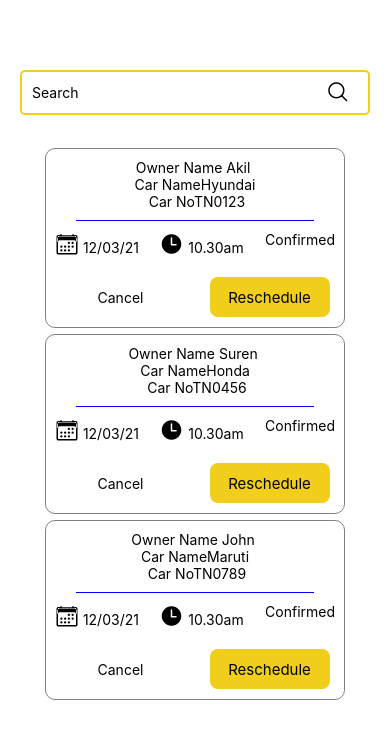
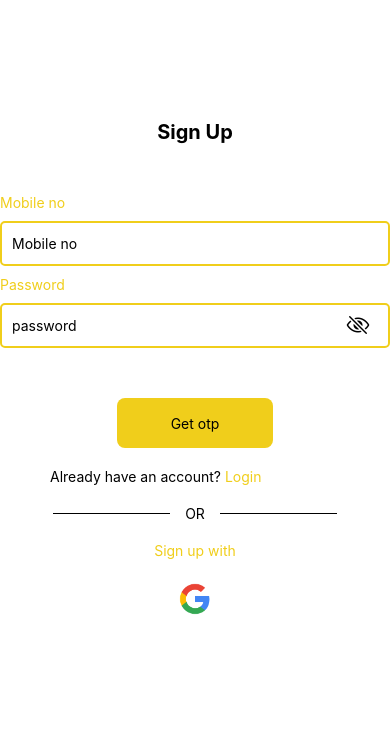
Before and after one commit to Avan95viiknesh/Car-Care, a React Native app: screen /Shedule in a window 390 px wide. Shown: the top 738 px of the page. Built offline with nearby package versions, Linux system fonts and the light colour scheme.

Commit message:
today commit

```diff
--- a/App.js
+++ b/App.js
@@ -1,10 +1,9 @@
-import ScheduleApp from "./components/AppComponents/Sidebar/components/ScheduleApp";
 import Home from "./Home";
 
 export default function App() {
   return (
     <>
-     <ScheduleApp />
+      <Home />
     </>
   );
 }
--- a/components/AppComponents/AppStyle.js
+++ b/components/AppComponents/AppStyle.js
@@ -5,6 +5,7 @@ export default StyleSheet.create({
   container: {
     flex: 1,
     justifyContent: "center",
+    alignItems:'center',
     backgroundColor: "#FFFFFF",
     padding: 20,
     height: "100%",
@@ -28,7 +29,7 @@ export default StyleSheet.create({
   },
 
   cardSection: {
-     borderRadius:10, margin:3, borderColor: '#FFFFFF', borderWidth: 1, height: 80, width: 76,
+     borderRadius:10, margin:3, borderColor: '#F0CE1B', borderWidth: 1, height: 80, width: 76,
   },
 
 cardDetails : {
--- a/components/AppComponents/Main.js
+++ b/components/AppComponents/Main.js
@@ -5,6 +5,7 @@ import About from "./About";
 import Ionicons from "react-native-vector-icons/Ionicons";
 import Profile from "./Profile";
 import Offer from "./Offer";
+import ScheduleApp from "./Sidebar/components/ScheduleApp";
 
 const Tab = createBottomTabNavigator();
 
@@ -17,7 +18,7 @@ const Main = () => {
           component={Home}
           options={{
 
-            headerTitle:  ()=> <Image  source={require('../../assets/images/App/Home/tab-icon.png')} />,
+            headerTitle:  ()=> <Image  source={require('../../assets/images/App/Home/tab-icon.png')}  /> ,
             tabBarIcon: () => <Ionicons name="home" size={30} color="#F0CE1B" />,
           }}
         />
@@ -29,8 +30,8 @@ const Main = () => {
           }}
         />
         <Tab.Screen
-          name="About"
-          component={About}
+          name="Shedule"
+          component={ScheduleApp}
           options={{
             tabBarIcon: () => <Ionicons name="heart" size={30} color="#F0CE1B" />,
           }}
--- a/components/AppComponents/Offer.js
+++ b/components/AppComponents/Offer.js
@@ -1,10 +1,11 @@
 import { View, Text } from 'react-native'
 import React from 'react'
+import AppStyle from './AppStyle'
 
 export default function Offer() {
   return (
-    <View>
-      <Text> </Text>
+    <View style={[AppStyle.container,{backgroundColor:'#F0CE1B'}]}>
+      <Text style={{fontSize:30}}> Special Offers Coming Soon !!! </Text>
     </View>
   )
 }
--- a/components/AppComponents/Sidebar/components/ScheduleApp.js
+++ b/components/AppComponents/Sidebar/components/ScheduleApp.js
@@ -4,6 +4,7 @@ import {
   View,
   FlatList,
   TouchableOpacity,
+  ScrollView,
 } from "react-native";
 import React from "react";
 import InputField from "../../../login/InputField";
@@ -14,35 +15,46 @@ import LoginStyle from "../../../login/LoginStyle";
 const sheduleDetails = [
   {
     id: "1",
-    ownerName: "Akil",
+    ownerName: "Akil (Anna nagar) ",
     carName: "Hyundai",
     carNo: "TN0123",
   },
   {
     id: "2",
-    ownerName: "Suren",
+    ownerName: "Suren (Saidapet)",
     carName: "Honda",
     carNo: "TN0456",
   },
   {
     id: "3",
-    ownerName: "John",
+    ownerName: "John (Tambaram)",
     carName: "Maruti",
     carNo: "TN0789",
   },
 ];
 
-export default function ScheduleApp() {
+export default function ScheduleApp({delivery}) {
   return (
+ <>
+         <ScrollView  style={{flex: 1}}>
+
             <View style={SidebarStyle.container}>
+
                  <View style={{ margin: 20 }}>
-        <InputField placeholder="Search" />
+                   <InputField placeholder="Search"   />
                    <Icon
                      name="search-outline"
                      size={24}
                      style={{ position: "absolute", right: 20, bottom: 20 }}
                    />
                  </View>
+
+                 {
+
+                     delivery ?  (
+                            <Text style={{paddingHorizontal:30, marginBottom:20, fontWeight:'bold', fontSize:20}}>Recent delivered cars <Text style={{color:'green'}} > (10)</Text> </Text>
+                        ) : ''
+                 }
 
                  <View>
                    <FlatList
@@ -52,12 +64,46 @@ export default function ScheduleApp() {
                        alignItems: "center",
                      }}
                      renderItem={({ item }) => (
-            <TouchableOpacity style={SidebarStyle.cardSection}>
+                       <View style={SidebarStyle.cardSection}>
+
                          <View style={SidebarStyle.cardlist}>
-                <Text>Owner Name {item.ownerName} </Text>
-                <Text> Car Name{item.carName} </Text>
-                <Text> Car No{item.carNo}</Text>
+
+                           <View
+                             style={{
+                               flexDirection: "row",
+                               justifyContent: "space-between",
+
+                             }}
+                           >
+
+                             <Text style={{ color: "blue",fontWeight:'bold',   }}> Owner Name </Text>
+                             <Text style={{ fontWeight:'bold',  }}>{item.ownerName} </Text>
                            </View>
+
+                           <View
+                             style={{
+                               flexDirection: "row",
+                               justifyContent: "space-between",
+                               paddingVertical:5
+                             }}
+                           >
+                             <Text  style={{ color: "blue",fontWeight:'bold',   }}> Car Name</Text>
+                             <Text >{item.carName} </Text>
+                           </View>
+
+                           <View
+                             style={{
+                               flexDirection: "row",
+                               justifyContent: "space-between",
+                             }}
+                           >
+                             <Text style={{ color: "blue",fontWeight:'bold',  }}> Car No</Text>
+
+                             <Text>{item.carNo}</Text>
+                           </View>
+
+                         </View>
+
                          <Text
                            style={{
                              height: 1,
@@ -65,28 +111,56 @@ export default function ScheduleApp() {
                              backgroundColor: "blue",
                              marginLeft: 30,
                            }}
+                         ></Text>
+                         <View
+                           style={{
+                             flex: 1,
+                             flexDirection: "row",
+                             justifyContent: "space-between",
+                             marginTop: 10,
+                             marginHorizontal: 10,
+                           }}
                          >
-
+                           <Text>
+                             <Icon name="calendar-outline" size={18} />{" "}
+                             <Text> 12/03/21</Text>
                            </Text>
-              <View style={{flex:1, flexDirection:'row', justifyContent:'space-between', marginTop:10, marginHorizontal:5  }} >
-                <Text   > <Icon name="calendar-outline" size={24} /> 12/03/21</Text>
-                <Text> <Icon name="time" size={24} /> 10.30am</Text>
-                <Text> Confirmed </Text>
+                           <Text>
+                             <Icon name="time" size={18} /> <Text>10.30am </Text>
+                           </Text>
+                           <Text>
+                             <Icon name="ellipse" size={10} color="green" />{" "}
+                             <Text>Confirmed</Text>
+                           </Text>
                          </View>
 
-              <View style={{flexDirection: 'row', justifyContent:'space-around', marginVertical:10}} >
-                <TouchableOpacity style={ SidebarStyle.cancelBtn}>
+                        {
+                            delivery ? '' : (
+                                <View
+                                style={{
+                                  flexDirection: "row",
+                                  justifyContent: "space-around",
+                                  marginVertical: 10,
+                                }}
+                              >
+                                <TouchableOpacity style={SidebarStyle.cancelBtn}>
                                   <Text>Cancel</Text>
                                 </TouchableOpacity>
-                <TouchableOpacity style={ SidebarStyle.scheduleBtn} >
-                    <Text style={SidebarStyle.btnText} >Reschedule</Text>
+                                <TouchableOpacity style={SidebarStyle.scheduleBtn}>
+                                  <Text style={SidebarStyle.btnText}>Reschedule</Text>
                                 </TouchableOpacity>
+                              </View> )
+                        }
                        </View>
-            </TouchableOpacity>
                      )}
                    />
                  </View>
+
                </View>
+            </ScrollView>
+
+ </>
+
   );
 }
 
--- a/components/AppComponents/Sidebar/components/SibebarStyle.js
+++ b/components/AppComponents/Sidebar/components/SibebarStyle.js
@@ -1,27 +1,30 @@
 import { StyleSheet } from "react-native";
 
 export default StyleSheet.create({
+
+
   container: {
     flex: 1,
-    marginTop: 50,
-    backgroundColor: "#FFFFFF",
+    padding: 20,
+    height: "100%",
+
   },
 
   cardSection: {
     borderRadius: 10,
     margin: 3,
     borderColor: "grey",
-    borderWidth: 1,
+    borderWidth: 2,
+    height: 200,
+    width: 300,
 
-    height: 180,
-    width: 300,
   },
 
   cardlist: {
     flexDirection: "column",
-    justifyContent: "space-between",
-    alignItems: "center",
+    justifyContent:'space-between',
     padding: 10,
+
   },
 
   scheduleBtn: {
@@ -40,7 +43,7 @@ export default StyleSheet.create({
     alignItems: "center",
     justifyContent: "center",
     backgroundColor: "#FFFF",
-    borderColor:'#0000',
+    borderColor:'#000',
     borderWidth: 1,
     width: 120,
     height:40,
--- a/components/login/LoginStyle.js
+++ b/components/login/LoginStyle.js
@@ -107,16 +107,16 @@ export default StyleSheet.create({
 
   popCard: {
     position: "absolute",
-    top: 260,
-    left: 60,
+    top: 220,
+    left: 55,
     borderRadius: 20,
     width: 250,
     height: 250,
     alignItems: "center",
-    backgroundColor: "#e0ffff",
+    backgroundColor: "#ffff00",
     justifyContent: "center",
     zIndex: 1000,
-    filter: "blur",
+    color:'#000'
   },
 
   verificationText: {
```
Also changed, not shown: components/AppComponents/Sidebar/components/DeliverInvoice.js (added, +24 -0 lines), components/AppComponents/Sidebar/components/DeliveryDetails.js (added, +8 -0 lines). Lines whose indentation alone changed are shown as unchanged.
